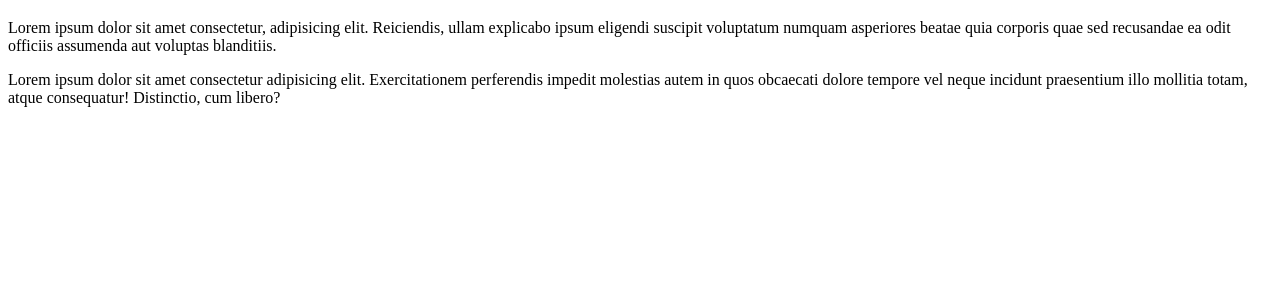
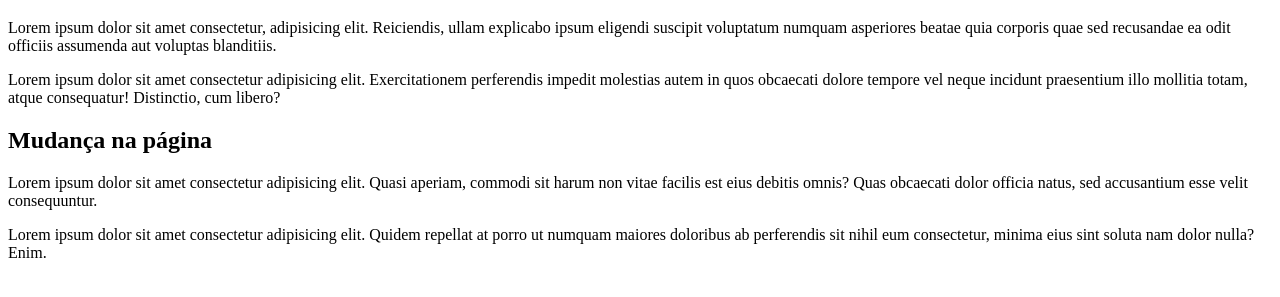
Before and after one commit to CarlosCampos84/exemplo-git-260324, a plain HTML site: page index.html in a window 1280 px wide. Shown: the part 61-358 px from the top of the page. Drawn offline with Linux system fonts and the light colour scheme.

Commit message:
Commit de casa

```diff
--- a/index.html
+++ b/index.html
@@ -13,6 +13,9 @@
     <p>Lorem ipsum dolor sit amet consectetur, adipisicing elit. Reiciendis, ullam explicabo ipsum eligendi suscipit voluptatum numquam asperiores beatae quia corporis quae sed recusandae ea odit officiis assumenda aut voluptas blanditiis.</p>
     <p>Lorem ipsum dolor sit amet consectetur adipisicing elit. Exercitationem perferendis impedit molestias autem in quos obcaecati dolore tempore vel neque incidunt praesentium illo mollitia totam, atque consequatur! Distinctio, cum libero?</p>
 
+    <h2>Mudança na página</h2>
 
+    <p>Lorem ipsum dolor sit amet consectetur adipisicing elit. Quasi aperiam, commodi sit harum non vitae facilis est eius debitis omnis? Quas obcaecati dolor officia natus, sed accusantium esse velit consequuntur.</p>
+    <p>Lorem ipsum dolor sit amet consectetur adipisicing elit. Quidem repellat at porro ut numquam maiores doloribus ab perferendis sit nihil eum consectetur, minima eius sint soluta nam dolor nulla? Enim.</p>
 </body>
 </html>
```
